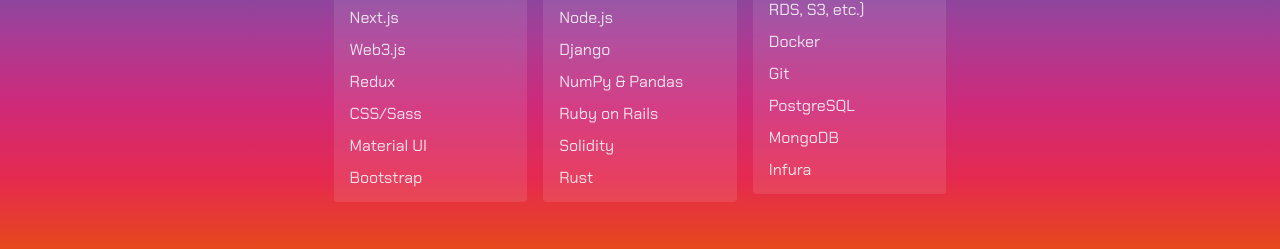
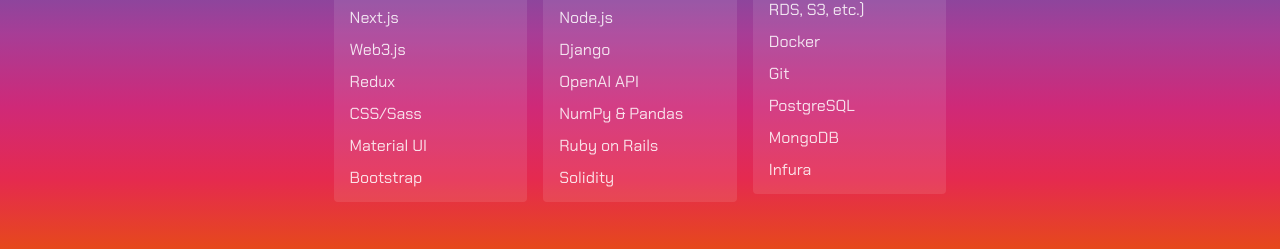
Before and after one commit to mkopani/mkopani.github.io, a Next.js app: page / in a window 1280 px wide. Shown: the part 548-797 px from the top of the page. Built offline with nearby package versions, Linux system fonts and the light colour scheme.

Commit message:
Add OpenAI to stack

```diff
--- a/src/components/TechStackDisplay.tsx
+++ b/src/components/TechStackDisplay.tsx
@@ -30,10 +30,10 @@
       'Python',
       'Node.js',
       'Django',
+      'OpenAI API',
       'NumPy & Pandas',
       'Ruby on Rails',
       'Solidity',
-      'Rust',
     ],
   },
   {
--- a/src/pages/index.tsx
+++ b/src/pages/index.tsx
@@ -130,7 +130,7 @@
     <Card
       sx={{
         backgroundColor: makeOpaqueWhite(0.025),
-        borderRadius: 3, // TODO: Change to 0
+        borderRadius: 3,
         width: '100%',
         backdropFilter: 'blur(8px)',
         backgroundBlendMode: 'overlay',
```
